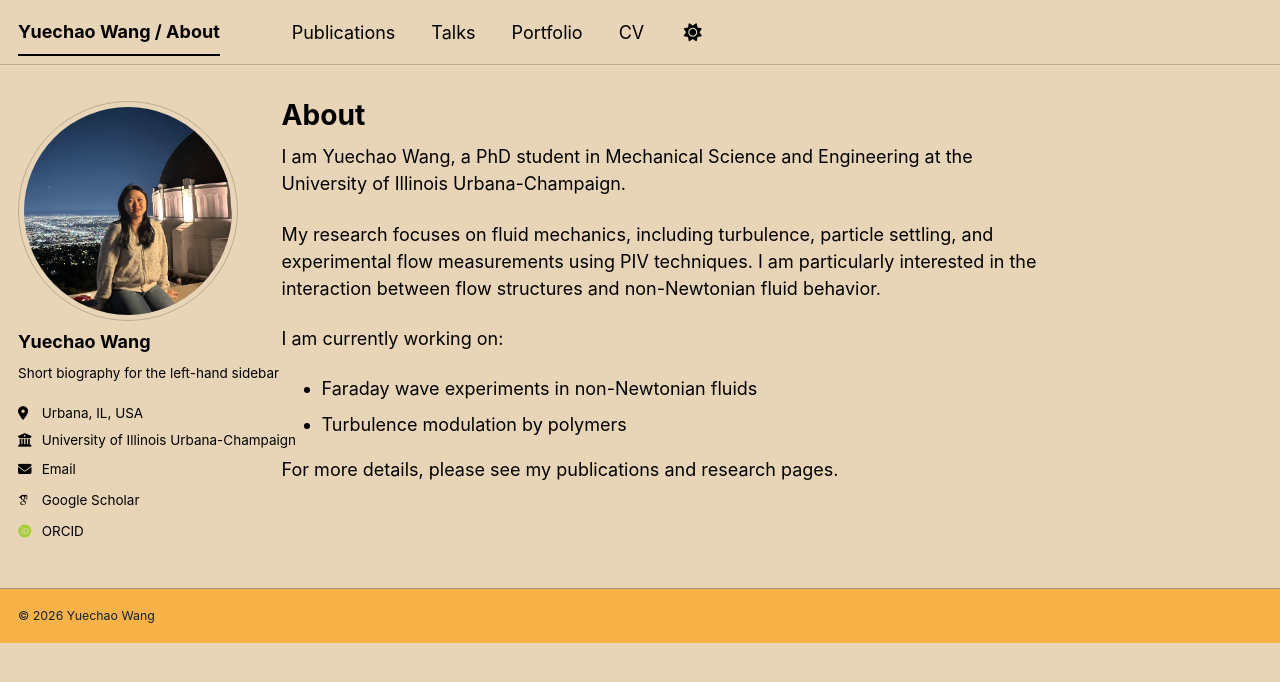
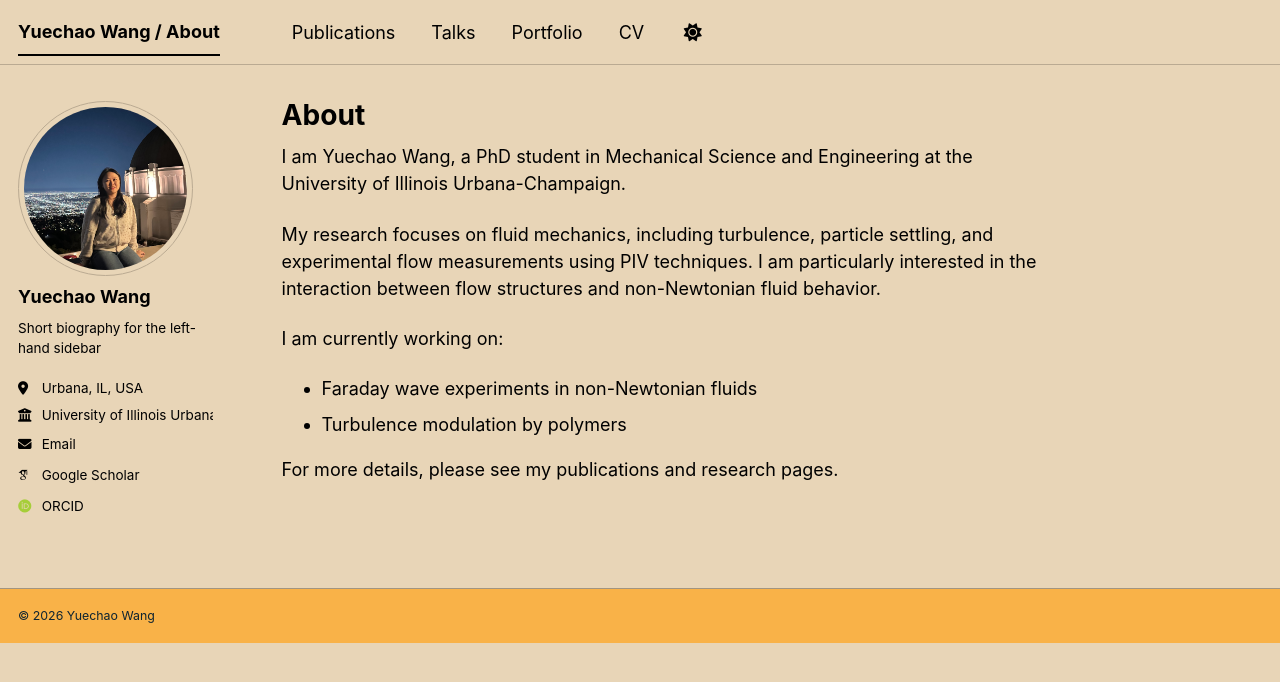
Before and after one commit to wyccc-my/wyccc-my.github.io, a Jekyll site: the page built from _pages/about.md, in a window 1280 px wide. Shown: the top 682 px of the page. Built offline with Jekyll 4.4.1, drawn with Linux system fonts in a browser that asks for light colours; some web fonts are replaced; a script bundle is joined from its source files by our own code; library files that are not in the unit come from our copies.

Commit message:
Update _themes.scss

```diff
--- a/_sass/_themes.scss
+++ b/_sass/_themes.scss
@@ -101,23 +101,3 @@ $vimeo-color                : #1ab7ea;
 $vine-color                 : #00bf8f;
 $youtube-color              : #bb0000;
 $xing-color                 : #006567;
-
-/* ===== FORCE SIDEBAR WIDTH ===== */
-
-.sidebar {
-  width: 300px !important;
-  max-width: 300px !important;
-  flex: 0 0 300px !important;
-}
-/* ===== FIX AVATAR SIZE ===== */
-
-.author__avatar {
-  width: 220px !important;
-  max-width: 220px !important;
-}
-
-.author__avatar img {
-  width: 220px !important;
-  max-width: 220px !important;
-  height: auto !important;
-}
```
